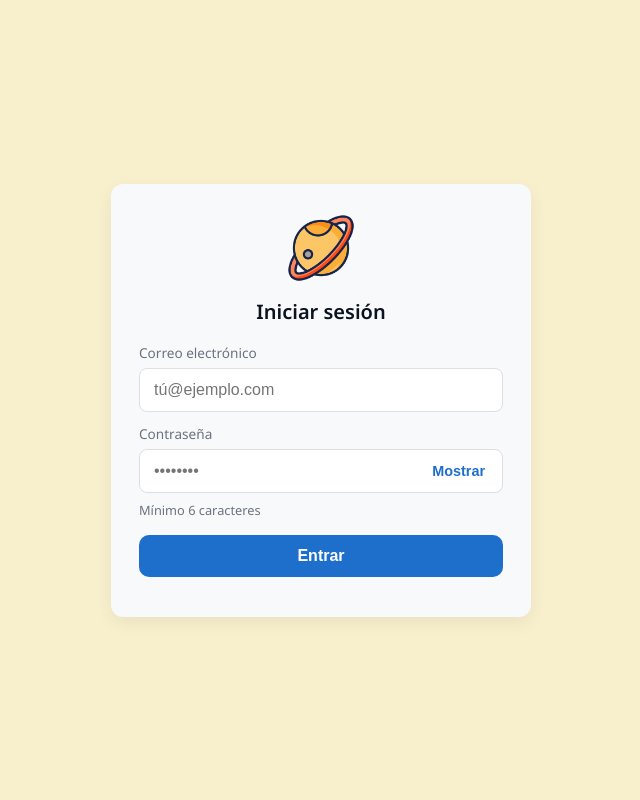
After one commit to carlosjr-19/sole_platform, a Flask app: page /login in a window 1280 px wide. The commit adds this page. Shown: the whole page, without its empty margins (319-959 px from the left). Run offline with Flask 3, Linux system fonts and the light colour scheme.

Commit message:
modulo login

```diff
--- /dev/null
+++ b/sole_platform/auth.py
@@ -0,0 +1,91 @@
+# sole_platform/auth.py
+from flask import Blueprint, render_template, request, redirect, url_for, flash
+from flask_login import LoginManager, login_user, logout_user, login_required
+
+
+
+# Modelos
+from .models.ModelsUsers import ModelUser
+
+# Entidades
+from .models.entities.users import User
+
+# Definimos db global, pero aún no inicializada
+db = None
+
+LoggedUser = None
+
+auth_bp = Blueprint("auth", __name__)
+
+# --- Definimos las rutas aquí ---
+@auth_bp.route("/login", methods=["GET", "POST"])
+def login():
+    if request.method == "POST":
+        email = request.form["email"]
+        password = request.form["password"]
+        #print(f"Email: {email}, Password: {password}")
+        user = User(None, email, password)
+
+        # Intentar autenticar usuario
+        LoggedUser = ModelUser.login(db, user)
+        if LoggedUser != None:
+            if LoggedUser.password:
+                print("Usuario autenticado")
+                login_user(LoggedUser)
+                #print(f"Usuario logueado: {LoggedUser.fullname}")
+                return redirect(url_for("inicio"))
+            else:
+                print("Contraseña incorrecta")
+                flash("Contraseña incorrecta", "danger")
+                return render_template("auth/login.html")
+        else:
+            print("Usuario no encontrado")
+            flash("Usuario no encontrado", "danger")
+            return render_template("auth/login.html")
+    else:
+
+        return render_template("auth/login.html")
+
+
+@auth_bp.route("/logout")
+@login_required
+def logout():
+    logout_user()
+    flash("Sesión cerrada", "info")
+    return redirect(url_for("auth.login"))
+
+
+@auth_bp.route("/register", methods=["GET", "POST"])
+def register():
+    if request.method == "POST":
+        fullname = request.form["fullname"]
+        email = request.form["email"]
+        password = request.form["password"]
+
+        user = User(None, email, password, fullname)
+
+        try:
+            success = ModelUser.add_user(ModelUser, db, user)
+            if success:
+                flash("Usuario registrado con éxito. Ahora puedes iniciar sesión.", "success")
+                return redirect(url_for("auth.login"))
+            else:
+                flash("El correo ya está registrado.", "warning")
+                return render_template("auth/register.html")
+        except Exception as e:
+            flash(str(e), "danger")
+            return render_template("auth/register.html")
+    else:
+        return render_template("auth/register.html")
+
+
+# --- Solo registra el blueprint ---
+def auth_init_app(app, database):
+    global db
+    db = database
+    app.register_blueprint(auth_bp)
+    login_manager = LoginManager(app)
+
+    @login_manager.user_loader
+    def load_user(user_id):
+        return ModelUser.get_by_id(db, user_id)
--- /dev/null
+++ b/sole_platform/static/css/base.css
@@ -0,0 +1,203 @@
+:root {
+    --bg: #f8efcc;
+    --card: #f8f9fa;
+    --text: #0b1320;
+    --muted: #6b7280;
+    --accent: #1e6fcc;
+    /* subtle blue accent */
+    --radius: 12px;
+    --shadow: 0 6px 18px rgba(11, 19, 32, 0.06);
+    font-family: "Noto Sans", system-ui, -apple-system, "Segoe UI", Roboto, "Helvetica Neue", Arial;
+    -webkit-font-smoothing: antialiased;
+    -moz-osx-font-smoothing: grayscale;
+}
+
+* {
+    box-sizing: border-box;
+}
+
+html,
+body {
+    height: 100%;
+    margin: 0;
+    background: var(--bg);
+    color: var(--text);
+}
+
+.container {
+    min-height: 100dvh;
+    display: flex;
+    align-items: center;
+    justify-content: center;
+    padding: 24px;
+}
+
+/* Card */
+.card {
+    width: 100%;
+    max-width: 420px;
+    background: var(--card);
+    border-radius: var(--radius);
+    box-shadow: var(--shadow);
+    padding: 28px;
+    text-align: center;
+}
+
+/* Logo */
+.logo {
+    width: 72px;
+    height: 72px;
+    object-fit: contain;
+    display: block;
+    margin: 0 auto 14px;
+}
+
+/* Title */
+.title {
+    margin: 0 0 18px;
+    font-size: 1.25rem;
+    font-weight: 600;
+    color: var(--text);
+}
+
+/* Form elements */
+.label {
+    display: block;
+    text-align: left;
+    font-size: 0.85rem;
+    color: var(--muted);
+    margin: 12px 0 6px;
+}
+
+.input {
+    width: 100%;
+    padding: 12px 14px;
+    border: 1px solid #dedfe3;
+    border-radius: 8px;
+    background: white;
+    font-size: 1rem;
+    color: var(--text);
+    transition: box-shadow 120ms ease, border-color 120ms ease;
+}
+
+.input:focus {
+    outline: none;
+    border-color: var(--accent);
+    box-shadow: 0 6px 18px rgba(30, 111, 204, 0.08);
+}
+
+/* Password field with toggle */
+.password-wrap {
+    position: relative;
+    display: flex;
+    align-items: center;
+}
+
+.password-input {
+    padding-right: 86px;
+}
+
+.pw-toggle {
+    position: absolute;
+    right: 8px;
+    top: 50%;
+    transform: translateY(-50%);
+    border: 0;
+    background: transparent;
+    color: var(--accent);
+    padding: 8px 10px;
+    border-radius: 8px;
+    font-weight: 600;
+    cursor: pointer;
+    font-size: 0.9rem;
+}
+
+/* Hint and extras */
+.hint {
+    margin: 8px 0 16px;
+    font-size: 0.8rem;
+    color: var(--muted);
+    text-align: left;
+}
+
+/* Submit */
+.submit {
+    width: 100%;
+    padding: 12px 14px;
+    background: var(--accent);
+    color: white;
+    border: 0;
+    font-weight: 600;
+    border-radius: 10px;
+    cursor: pointer;
+    font-size: 1rem;
+    transition: transform 120ms ease, box-shadow 120ms;
+}
+
+.submit:active {
+    transform: translateY(1px);
+}
+
+.submit:disabled {
+    opacity: 0.6;
+    cursor: not-allowed;
+}
+
+/* Extras */
+.extras {
+    margin-top: 12px;
+    display: flex;
+    justify-content: flex-end;
+}
+
+.link {
+    font-size: 0.9rem;
+    color: var(--accent);
+    text-decoration: none;
+}
+
+/* Status message */
+.status {
+    margin-top: 12px;
+    font-size: 0.95rem;
+    color: var(--muted);
+    text-align: center;
+}
+
+.message-danger {
+    background-color: rgb(240, 110, 110);
+    height: 40px;
+    color: white;
+    padding-top: 10px;
+    border-radius: 8px;
+}
+
+.message-success {
+    background-color: rgb(110, 240, 110);
+    height: 64px;
+    color: white;
+    padding-top: 10px;
+    border-radius: 8px;
+}
+
+.message-warning {
+    background-color: rgb(240, 200, 110);
+    height: 40px;
+    color: white;
+    padding-top: 10px;
+    border-radius: 8px;
+}
+
+/* Responsive tweaks */
+@media (max-width:420px) {
+    .card {
+        padding: 20px;
+        border-radius: 10px;
+    }
+
+    .logo {
+        width: 60px;
+        height: 60px;
+        margin-bottom: 10px;
+    }
+}
--- a/sole_platform/static/js/app.js
+++ b/sole_platform/static/js/app.js
@@ -114,9 +114,10 @@ document.addEventListener('DOMContentLoaded', () => {
 
     // wire top logout to same action as sidebar logout
     if (topLogout) {
-        topLogout.addEventListener('click', () => {
+        topLogout.addEventListener('click', (e) => {
+            e.preventDefault(); // evita que el <a> redirija automáticamente
             if (confirm('¿Cerrar sesión?')) {
-                alert('Sesión cerrada (simulado).');
+                window.location.href = topLogout.parentElement.href; // redirige manualmente
             }
         });
     }
--- /dev/null
+++ b/sole_platform/static/js/formLogin.js
@@ -0,0 +1,10 @@
+const togglePw = document.getElementById('togglePw');
+
+
+// Toggle password visibility
+togglePw.addEventListener('click', () => {
+    const isHidden = password.type === 'password';
+    password.type = isHidden ? 'text' : 'password';
+    togglePw.textContent = isHidden ? 'Ocultar' : 'Mostrar';
+    togglePw.setAttribute('aria-label', isHidden ? 'Ocultar contraseña' : 'Mostrar contraseña');
+});
--- /dev/null
+++ b/sole_platform/templates/auth/login.html
@@ -0,0 +1,46 @@
+{% extends 'base.html' %}
+
+{% block content %}
+<section class="card" aria-labelledby="login-title">
+    <!-- Logo arriba -->
+    <img src="../static/img/saturno.png" alt="Logotipo de la empresa" class="logo">
+
+    <h1 id="login-title" class="title">Iniciar sesión</h1>
+
+    {% with messages = get_flashed_messages(with_categories=true) %}
+
+        {% if messages %}
+            <div class="flash-messages" role="alert" aria-live="assertive">
+                {% for message in messages %}
+                    <p class="message-{{ message[0] }} ">{{ message[1] }}</p>
+                {% endfor %}
+            </div>
+        {% endif %}
+
+    {% endwith %}
+
+    <form id="loginForm" method="POST" action="{{ url_for('auth.login') }}">
+        <label for="email" class="label">Correo electrónico</label>
+        <input id="email" name="email" type="email" inputmode="email" autocomplete="email" required
+            placeholder="tú@ejemplo.com" class="input">
+
+        <label for="password" class="label">Contraseña</label>
+        <div class="password-wrap">
+        <input id="password" name="password" type="password" autocomplete="current-password" required
+                minlength="6" placeholder="••••••••" class="input password-input" aria-describedby="pw-help">
+        <button type="button" id="togglePw" class="pw-toggle" aria-label="Mostrar contraseña">Mostrar</button>
+        </div>
+        <p id="pw-help" class="hint">Mínimo 6 caracteres</p>
+
+        <button type="submit" id="submitBtn" class="submit" aria-live="polite">Entrar</button>
+
+        <div class="extras">
+        </div>
+
+        <div id="status" class="status" role="status" aria-live="polite" hidden></div>
+    </form>
+</section>
+
+<script type="module" src="{{ url_for('static', filename='js/formLogin.js') }}"></script>
+
+{% endblock %}
--- /dev/null
+++ b/sole_platform/templates/base.html
@@ -0,0 +1,23 @@
+<!doctype html>
+<html lang="es">
+<head>
+    <meta charset="utf-8" />
+    <meta name="viewport" content="width=device-width,initial-scale=1" />
+    <link href="../static/img/saturn.ico" rel="icon">
+    <title>{% block title %} {% endblock %}</title>
+
+    <!-- Google Font: Noto Sans -->
+    <link href="https://fonts.googleapis.com/css2?family=Noto+Sans:wght@300;400;600&display=swap" rel="stylesheet">
+
+    <!-- Styles -->
+    <link rel="stylesheet" href="{{ url_for('static', filename='css/base.css') }}">
+    {% block head %} {% endblock %}
+</head>
+<body>
+    <main class="container">
+        {% block content %}
+        {% endblock %}
+    </main>
+
+</body>
+</html>
--- a/sole_platform/templates/layout.html
+++ b/sole_platform/templates/layout.html
@@ -28,10 +28,12 @@
         </div>
         <div class="header-spacer"></div>
         <div class="header-right">
-            <span class="user-name">Manuel H.</span>
+            <span class="user-name"> {{ current_user.fullname }} </span>
+            <a class="logout-link" href="{{ url_for('auth.logout') }}">
             <button id="topLogout" class="top-logout" aria-label="Cerrar sesión">
             <i data-feather="log-out" color="#ffffff"></i>
             </button>
+            </a>
         </div>
         </div>
     </header>
```
Also changed, not shown: config.py (+19 -0 lines), requirements.txt (+10 -0 lines), sole_platform/__init__.py (+18 -1 lines), sole_platform/models/ModelsUsers.py (added, +55 -0 lines), sole_platform/models/entities/users.py (added, +22 -0 lines), sole_platform/routes.py (+10 -1 lines), sole_platform/static/css/404_error.css (+3 -5 lines), sole_platform/templates/auth/register.html (added, +47 -0 lines), sole_platform/templates/error_404.html (+3 -8 lines), sole_platform/models/__init__.py (added).
